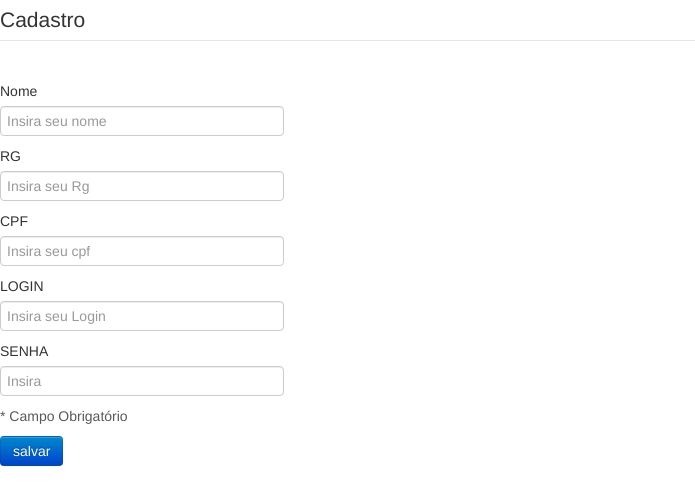
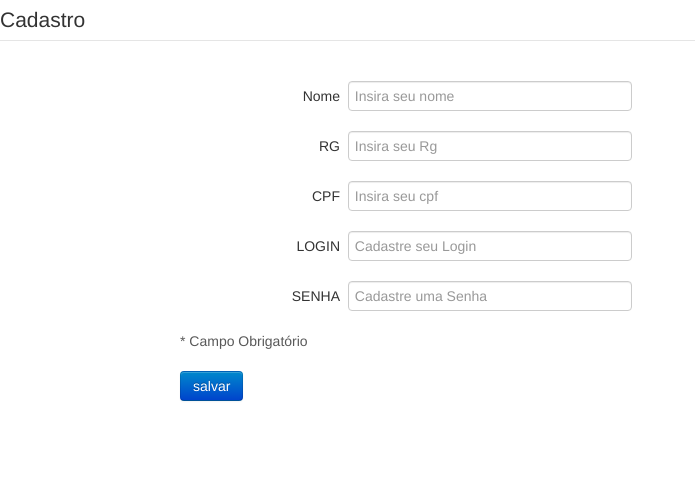
Before and after one commit to Logan4786/gerenciador-desafio-fullstack-hadson-diasmota, a plain HTML site: page usuariosView.html in a window 1280 px wide. Shown: the whole page, without its empty margins (0-695 px from the left). Drawn offline with nearby package versions, Linux system fonts and the light colour scheme; files that its build step writes are made by us from their sources.

Commit message:
Add files via upload

```diff
--- a/usuariosView.html
+++ b/usuariosView.html
@@ -1,15 +1,18 @@
 <!DOCTYPE html>
 <html>
 <head>
-    <title>Formulário do Linha de Código</title>
+
     <meta charset="UTF-8">
     <script src="http://code.jquery.com/jquery.js"></script>
+
     <link href="bootstrap/css/bootstrap.min.css" rel="stylesheet" media="screen">
     <script src="bootstrap/js/bootstrap.min.js"></script>
+
+     <title>Formulário do Linha de Código</title>
 </head>
 <body>
- <form id="formulario" autocomplete="off">
 
+<form class="form-horizontal">
 <fieldset>
 
 <!-- Form Name -->
@@ -21,21 +24,21 @@
 
   <div class="controls">
   <label class="control-label">Nome</label>
-    <input id="nome" name="nome" type="text" placeholder="Insira seu nome" class="input-xlarge" required  ><br>
+    &nbsp;&nbsp<input id="nome" name="nome" type="text" placeholder="Insira seu nome" class="input-xlarge" required><br></br>
 
     <label class="control-label">RG</label>
-    <input id="rg" name="rg" type="text" placeholder="Insira seu Rg" class="input-xlarge" required > <br>
+    &nbsp;&nbsp<input id="rg" name="rg" type="text" placeholder="Insira seu Rg" class="input-xlarge" required><br></br>
 
     <label class="control-label">CPF</label>
-    <input id="cpf" name="cpf" type="text" placeholder="Insira seu cpf" class="input-xlarge" required><br>
+    &nbsp;&nbsp<input id="cpf" name="cpf" type="text" placeholder="Insira seu cpf" class="input-xlarge" required><br></br>
 
 
     <label class="control-label">LOGIN</label>
-    <input id="login" name="login" type="text" placeholder="Insira seu Login" class="input-xlarge" required><br>
+    &nbsp;&nbsp<input id="login" name="login" type="text" placeholder="Cadastre seu Login" class="input-xlarge" required><br></br>
 
 
       <label class="control-label">SENHA</label>
-      <input id="login" name="senha" type="text" placeholder="Insira " class="input-xlarge" required><br>
+      &nbsp;&nbsp<input id="login" name="senha" type="text" placeholder="Cadastre uma Senha " class="input-xlarge" required><br></br>
     <p class="help-block">* Campo Obrigatório</p>
   </div>
 </div>
```
